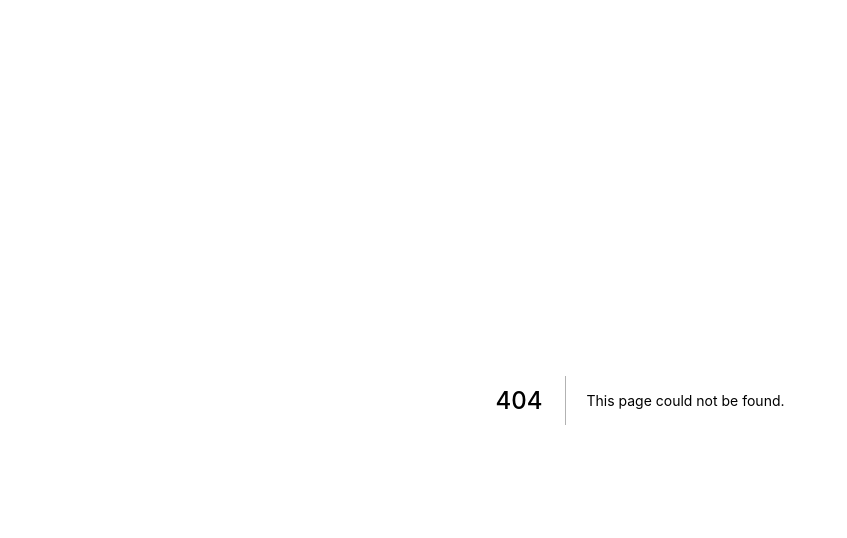
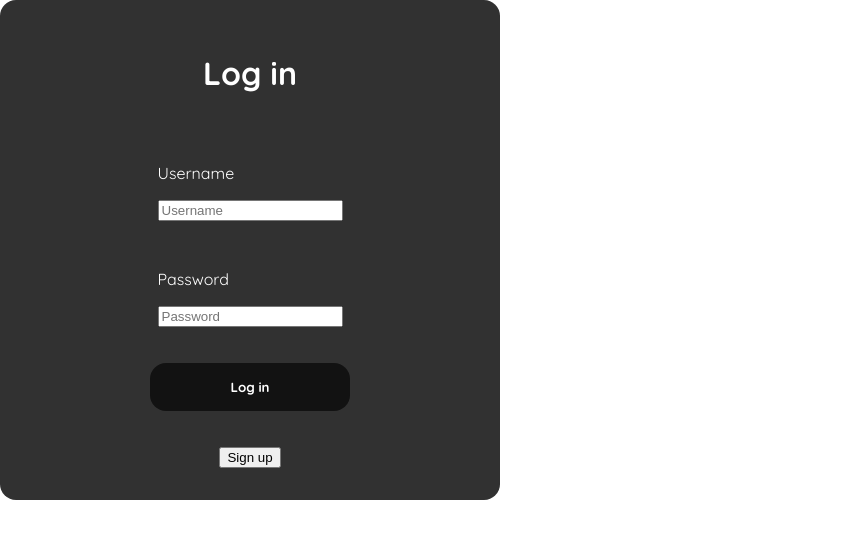
Before and after one commit to tobiaslafleur/SA-D397A, a Next.js app in the folder client/: page /components/Login in a window 1280 px wide. Before the commit this address had no page. Shown: the top 538 px of the page, without its empty margins (0-847 px from the left). Built offline with nearby package versions, Linux system fonts and the light colour scheme.

Commit message:
initial frontend commit

```diff
--- /dev/null
+++ b/client/pages/components/Login.js
@@ -0,0 +1,24 @@
+import { useState } from 'react'
+import styles from '../../styles/Login.module.css'
+export default function Login(props) {
+    const setLogin = props.setLogin
+    const handleLogin = () => {
+        setLogin(true)
+    }
+
+    return (
+        <div className={styles.container}>
+            <h1 className={styles.title}>Log in</h1>
+            <div className={styles.infocontainer}>
+                <p className={styles.info}>Username</p>
+                <input placeholder='Username' style={styles.input}></input>
+            </div>
+            <div className={styles.infocontainer}>
+                <p className={styles.info}>Password</p>
+                <input placeholder='Password' style={styles.input} type="password"></input>
+            </div>
+            <button className={styles.loginb} onClick={handleLogin}>Log in</button>
+            <button className={styles.signupb}>Sign up</button>
+        </div>
+    )
+}
--- a/client/styles/Home.module.css
+++ b/client/styles/Home.module.css
@@ -1,116 +1,22 @@
 .container {
-  padding: 0 2rem;
+  padding: 0;
+  margin: 0;
 }
 
 .main {
   min-height: 100vh;
-  padding: 4rem 0;
   flex: 1;
   display: flex;
   flex-direction: column;
   justify-content: center;
   align-items: center;
+  background-color: #121212;
 }
 
 .footer {
   display: flex;
   flex: 1;
-  padding: 2rem 0;
   border-top: 1px solid #eaeaea;
   justify-content: center;
   align-items: center;
 }
-
-.footer a {
-  display: flex;
-  justify-content: center;
-  align-items: center;
-  flex-grow: 1;
-}
-
-.title a {
-  color: #0070f3;
-  text-decoration: none;
-}
-
-.title a:hover,
-.title a:focus,
-.title a:active {
-  text-decoration: underline;
-}
-
-.title {
-  margin: 0;
-  line-height: 1.15;
-  font-size: 4rem;
-}
-
-.title,
-.description {
-  text-align: center;
-}
-
-.description {
-  margin: 4rem 0;
-  line-height: 1.5;
-  font-size: 1.5rem;
-}
-
-.code {
-  background: #fafafa;
-  border-radius: 5px;
-  padding: 0.75rem;
-  font-size: 1.1rem;
-  font-family: Menlo, Monaco, Lucida Console, Liberation Mono, DejaVu Sans Mono,
-    Bitstream Vera Sans Mono, Courier New, monospace;
-}
-
-.grid {
-  display: flex;
-  align-items: center;
-  justify-content: center;
-  flex-wrap: wrap;
-  max-width: 800px;
-}
-
-.card {
-  margin: 1rem;
-  padding: 1.5rem;
-  text-align: left;
-  color: inherit;
-  text-decoration: none;
-  border: 1px solid #eaeaea;
-  border-radius: 10px;
-  transition: color 0.15s ease, border-color 0.15s ease;
-  max-width: 300px;
-}
-
-.card:hover,
-.card:focus,
-.card:active {
-  color: #0070f3;
-  border-color: #0070f3;
-}
-
-.card h2 {
-  margin: 0 0 1rem 0;
-  font-size: 1.5rem;
-}
-
-.card p {
-  margin: 0;
-  font-size: 1.25rem;
-  line-height: 1.5;
-}
-
-.logo {
-  height: 1em;
-  margin-left: 0.5rem;
-}
-
-@media (max-width: 600px) {
-  .grid {
-    width: 100%;
-    flex-direction: column;
-  }
-}
--- /dev/null
+++ b/client/styles/Login.module.css
@@ -0,0 +1,43 @@
+@import url('https://fonts.googleapis.com/css2?family=Quicksand:wght@300;400;500;600;700&display=swap');
+
+.container {
+    display: flex;
+    flex-direction: column;
+    width: 500px;
+    height: 500px;
+    align-items: center;
+    justify-content: space-evenly;
+    background-color: #313131;
+    border-radius: 16px;
+}
+
+.infocontainer {
+
+}
+
+.loginb {
+    background-color: #121212;
+    border: none;
+    color: white;
+    padding: 16px 32px;
+    text-decoration: none;
+    margin: 4px 2px;
+    cursor: pointer;
+    width: 200px;
+    border-radius: 16px;
+    font-family: Quicksand;
+    font-weight: 700;
+    transition:0.25s ease-in
+}
+
+.loginb:hover {
+    transform: scale(95%);
+}
+
+.title {
+    color: white;
+}
+
+.info {
+    color: white;
+}
--- a/client/styles/globals.css
+++ b/client/styles/globals.css
@@ -1,9 +1,10 @@
+@import url('https://fonts.googleapis.com/css2?family=Quicksand:wght@300;400;500;600;700&display=swap');
+
 html,
 body {
   padding: 0;
   margin: 0;
-  font-family: -apple-system, BlinkMacSystemFont, Segoe UI, Roboto, Oxygen,
-    Ubuntu, Cantarell, Fira Sans, Droid Sans, Helvetica Neue, sans-serif;
+  font-family: Quicksand;
 }
 
 a {
```
Also changed, not shown: client/pages/index.js (+16 -43 lines).
